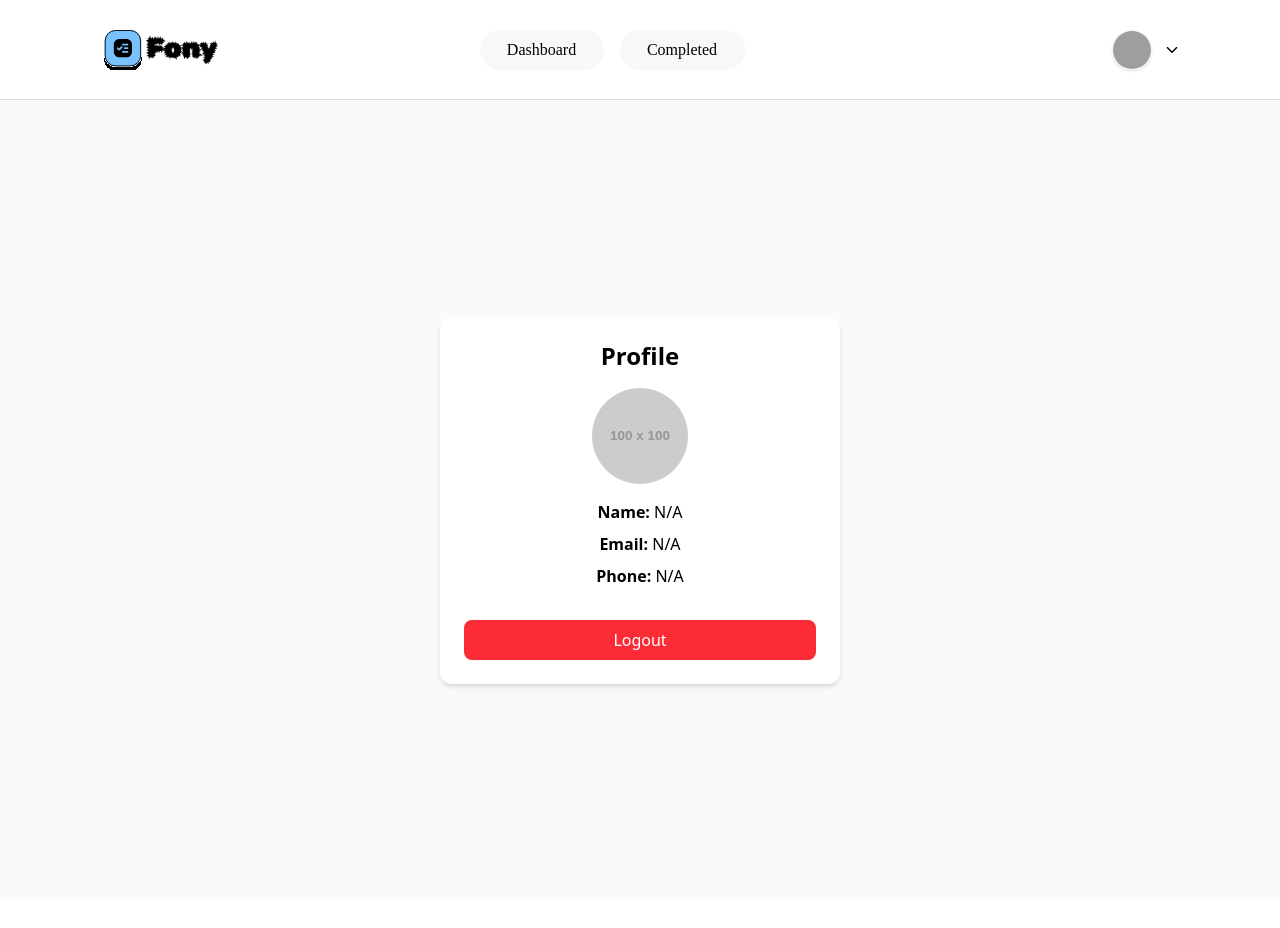
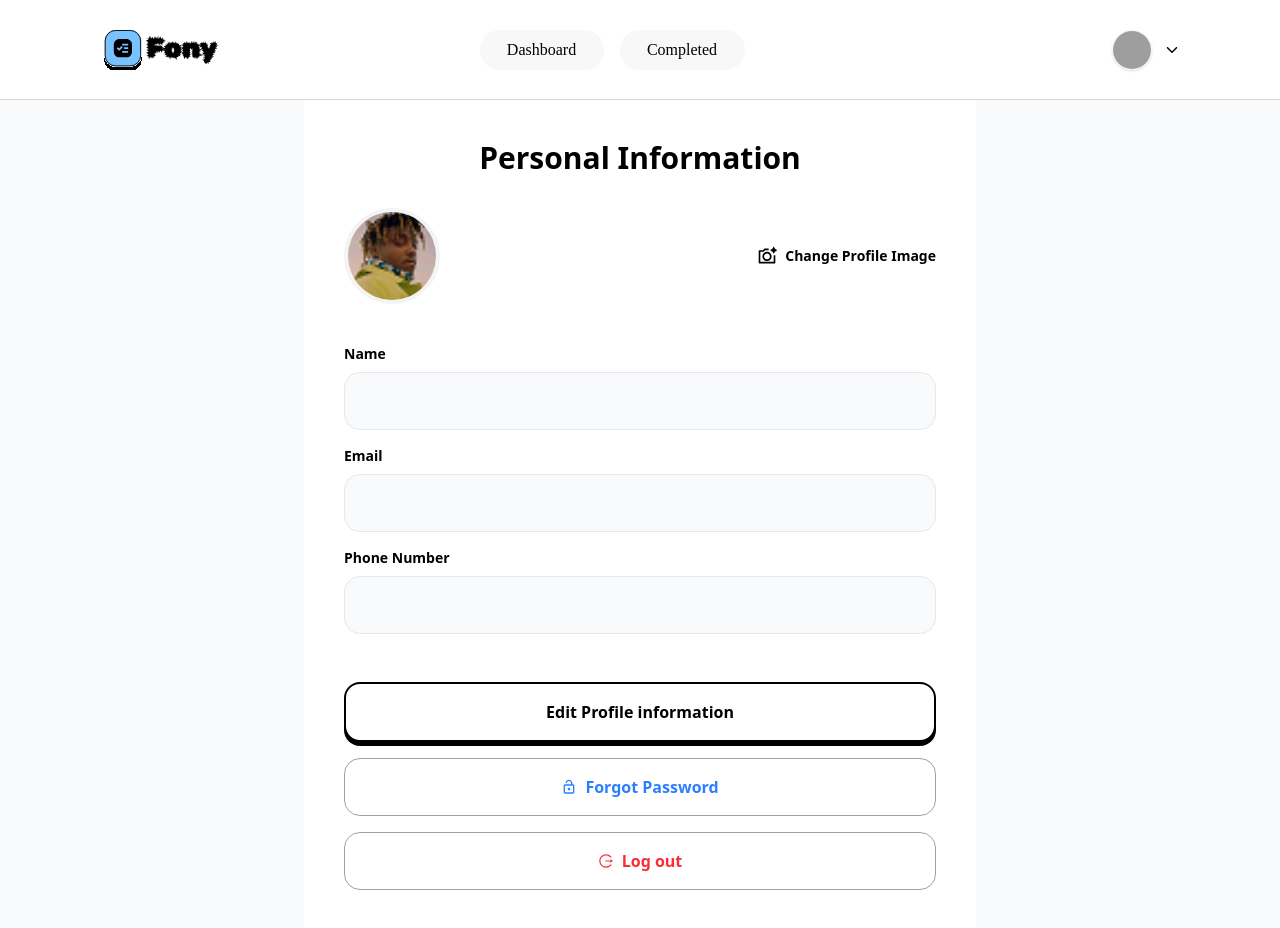
Before and after one commit to Tbrainyz/FONY-FRONTEND, a React (Vite) app: page /profile in a window 1280 px wide. Before the commit the page ends 900 px from the top, so only its background shows below. Built offline with nearby package versions, Linux system fonts and the light colour scheme; grey boxes are pictures that could not be loaded.

Commit message:
profile page

```diff
--- a/src/pages/ProfilePage.jsx
+++ b/src/pages/ProfilePage.jsx
@@ -1,52 +1,168 @@
-import React, { useContext } from "react";
+import React, { useContext, useState } from "react";
+import { RiCameraAiLine } from "react-icons/ri";
+import { AiOutlineLogout } from "react-icons/ai";
+import { MdOutlineLockOpen } from "react-icons/md";
 import { AuthContext } from "../context/AuthContext";
+import ProfileImage from "../assets/FB_IMG_16265830618836469 1.png";
+import { useNavigate } from "react-router-dom";
 
 const ProfilePage = () => {
-  const { user, logout } = useContext(AuthContext);
+  const { user, updateProfile, logout } = useContext(AuthContext);
+   const navigate = useNavigate();
 
+  const [formData, setFormData] = useState({
+    name: user?.name || "",
+    email: user?.email || "",
+    phone: user?.phone || "",
+    image: null,
+  });
+
+  const [preview, setPreview] = useState(
+    user?.profilePicture || ProfileImage
+  );
+
+  // ✅ HANDLE INPUT CHANGE
+  const handleChange = (e) => {
+    setFormData({
+      ...formData,
+      [e.target.name]: e.target.value,
+    });
+  };
+
+  // ✅ HANDLE IMAGE
+  const handleImage = (e) => {
+    const file = e.target.files[0];
+
+    if (file) {
+      setFormData({
+        ...formData,
+        image: file,
+      });
+
+      // preview
+      setPreview(URL.createObjectURL(file));
+    }
+  };
+
+  // ✅ SUBMIT
+  const handleSubmit = async (e) => {
+    e.preventDefault();
+
+    try {
+      await updateProfile(formData);
+      alert("Profile updated successfully");
+    } catch (err) {
+      console.error(err);
+      alert("Update failed");
+    }
+  };
+// LOGOUT
    const handleLogout = () => {
     logout();
-    window.location.href = "/signin";
+    navigate("/login");
   };
 
+
   return (
-    <div className="flex justify-center items-center h-screen bg-gray-50">
-      <div className="w-[400px] bg-white p-6 rounded-xl shadow-md space-y-4">
-        <h2 className="text-2xl font-bold text-center">Profile</h2>
+    <div className=" w-full flex justify-center items-center bg-gray-50 ">
+      <form
+        onSubmit={handleSubmit}
+        className="flex flex-col gap-6 bg-white p-10  w-full max-w-2xl "
+      >
+        <h2 className="text-3xl font-bold text-center text-black mb-2">
+          Personal Information
+        </h2>
 
-        {/* PROFILE IMAGE */}
-        <div className="flex justify-center">
+        {/* IMAGE */}
+        <div className="flex items-center justify-between w-full mb-4">
           <img
-            src={
-              user?.profilePicture ||
-              "https://via.placeholder.com/100"
-            }
-            alt="profile"
-            className="w-24 h-24 rounded-full object-cover"
+            src={preview}
+            alt="Profile"
+            className="w-24 h-24 rounded-full border-4 border-gray-100 object-cover"
+          />
+
+          <label className="flex items-center gap-2 text-black cursor-pointer text-sm font-semibold hover:text-blue-600 transition">
+            <RiCameraAiLine size={20} />
+            Change Profile Image
+            <input
+              type="file"
+              hidden
+              onChange={handleImage}
+            />
+          </label>
+        </div>
+
+        {/* INPUTS */}
+        <div className="grid grid-cols-1 gap-x-6 gap-y-4">
+
+          {/* NAME */}
+          <div className="flex flex-col gap-2">
+            <label className="text-sm font-bold text-black">Name</label>
+            <input
+              type="text"
+              name="name"
+              value={formData.name}
+              onChange={handleChange}
+              className="bg-gray-50 border border-gray-200 p-4 rounded-2xl outline-none focus:ring-2 focus:ring-blue-400 transition"
             />
           </div>
 
-        {/* USER INFO */}
-        <div className="space-y-2 text-center">
-          <p>
-            <strong>Name:</strong> {user?.name || "N/A"}
-          </p>
-          <p>
-            <strong>Email:</strong> {user?.email || "N/A"}
-          </p>
-          <p>
-            <strong>Phone:</strong> {user?.phone || "N/A"}
-          </p>
+          {/* EMAIL */}
+          <div className="flex flex-col gap-2">
+            <label className="text-sm font-bold text-black">Email</label>
+            <input
+              type="email"
+              name="email"
+              value={formData.email}
+              onChange={handleChange}
+              className="bg-gray-50 border border-gray-200 p-4 rounded-2xl outline-none focus:ring-2 focus:ring-blue-400 transition"
+            />
           </div>
+
+          {/* PHONE */}
+          <div className="flex flex-col gap-2">
+            <label className="text-sm font-bold text-black">
+              Phone Number
+            </label>
+            <input
+              type="text"
+              name="phone"
+              value={formData.phone}
+              onChange={handleChange}
+              className="bg-gray-50 border border-gray-200 p-4 rounded-2xl outline-none focus:ring-2 focus:ring-blue-400 transition"
+            />
+          </div>
+        </div>
+
+        {/* BUTTONS */}
+        <div className="flex flex-col gap-4 mt-6">
+
+          {/* SUBMIT */}
+          <button
+            type="submit"
+            className="w-full bg-white border-2 border-black text-black py-4 rounded-2xl font-bold shadow-[0_4px_0px_rgba(0,0,0,1)]"
+          >
+            Edit Profile information
+          </button>
+
+          {/* FORGOT PASSWORD */}
+          <button
+            type="button"
+            className="w-full flex items-center justify-center gap-2 bg-white border border-gray-400 text-blue-500 py-4 rounded-2xl font-semibold hover:bg-gray-50 transition"
+          >
+            <MdOutlineLockOpen /> Forgot Password
+          </button>
 
           {/* LOGOUT */}
           <button
+            type="button"
             onClick={handleLogout}
-          className="w-full bg-red-500 text-white py-2 rounded-lg mt-4"
+            className="w-full flex items-center justify-center gap-2 bg-white border border-gray-400 text-red-500 py-4 rounded-2xl font-semibold hover:bg-black-50 transition"
           >
-          Logout
+            <AiOutlineLogout /> Log out
           </button>
         </div>
+      </form>
     </div>
   );
 };
```
Lines whose indentation alone changed are shown as unchanged.
